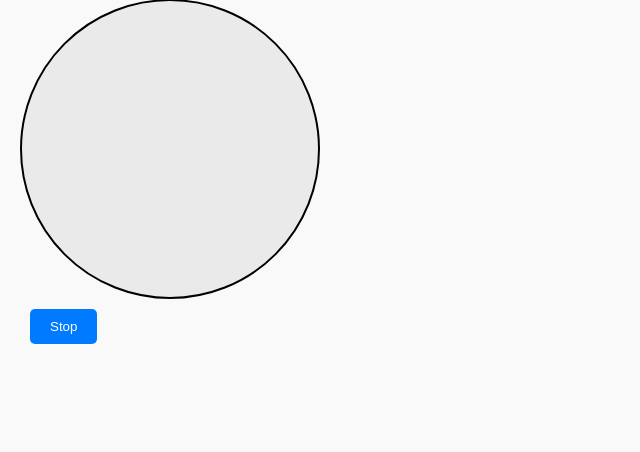
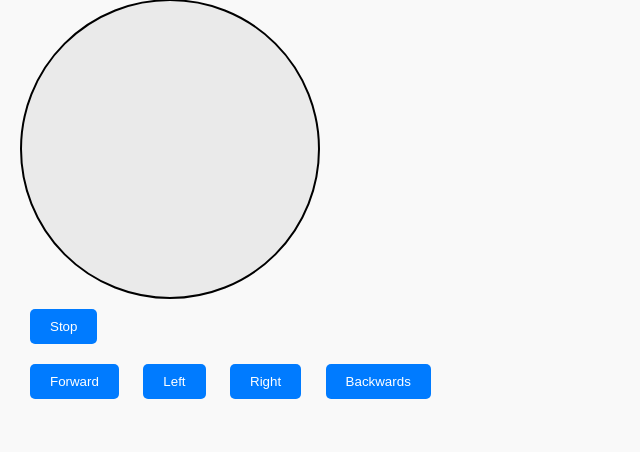
Before and after one commit to lubbino/RobotForPi, a PHP site: page /piCameraRobot in a window 1280 px wide. Shown: the part 139-591 px from the top of the page, without its empty margins (0-640 px from the left). Run offline with PHP 8.4, Linux system fonts and the light colour scheme.

Commit message:
Movementbuttons

```diff
--- a/piCameraRobot/index.php
+++ b/piCameraRobot/index.php
@@ -52,6 +52,13 @@ $server_ip = $_SERVER['SERVER_ADDR'];
     <p>Move your mouse in the circle!</p>
     <div id="box"></div>
     <button onclick="sendMousePositionToFlask(150,150)">Stop</button>
+    <div>
+        <button onclick="sendMousePositionToFlash(150, 0)">Forward</button>
+        <button onclick="sendMousePositionToFlash(0, 150)">Left</button>
+        <button onclick="sendMousePositionToFlash(300, 150)">Right</button>
+        <button onclick="sendMousePositionToFlash(150, 300)">Backwards</button>
+
+    </div>
 
     <script>
         // Motor control function
```
